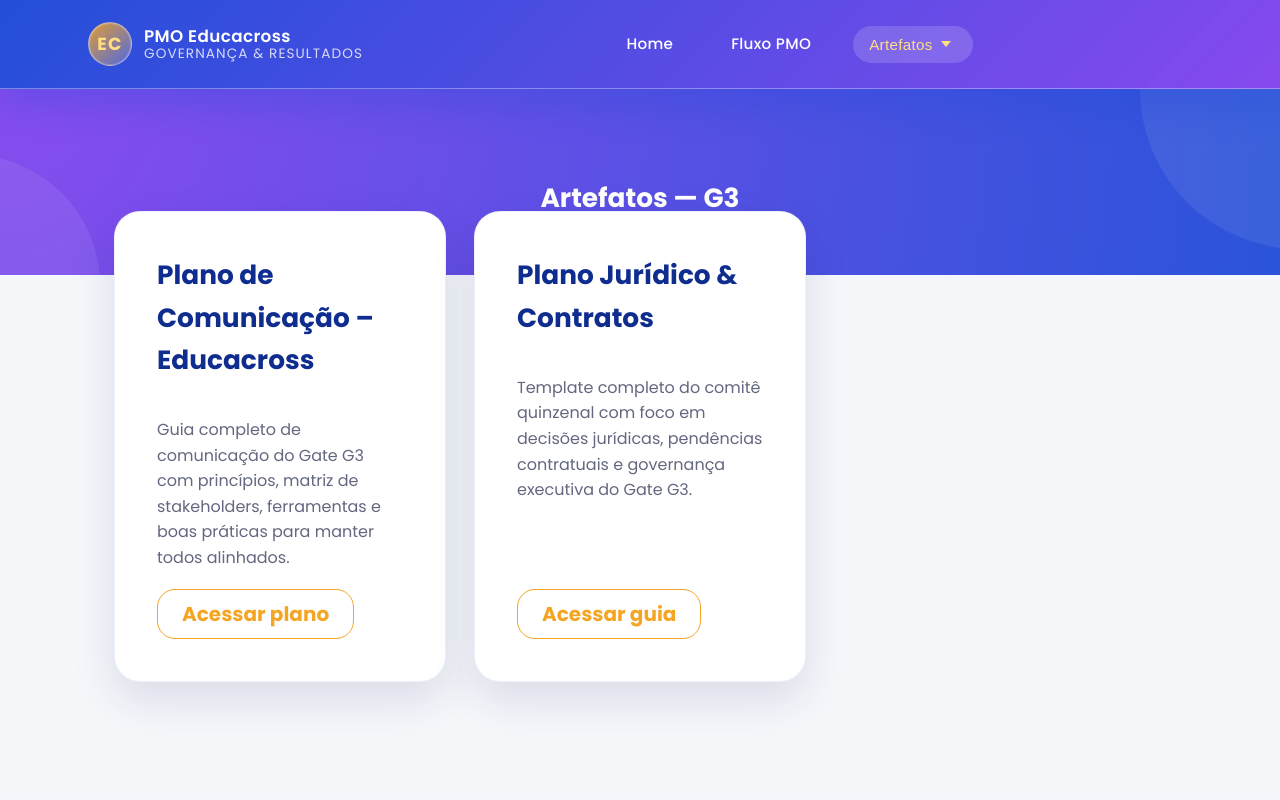
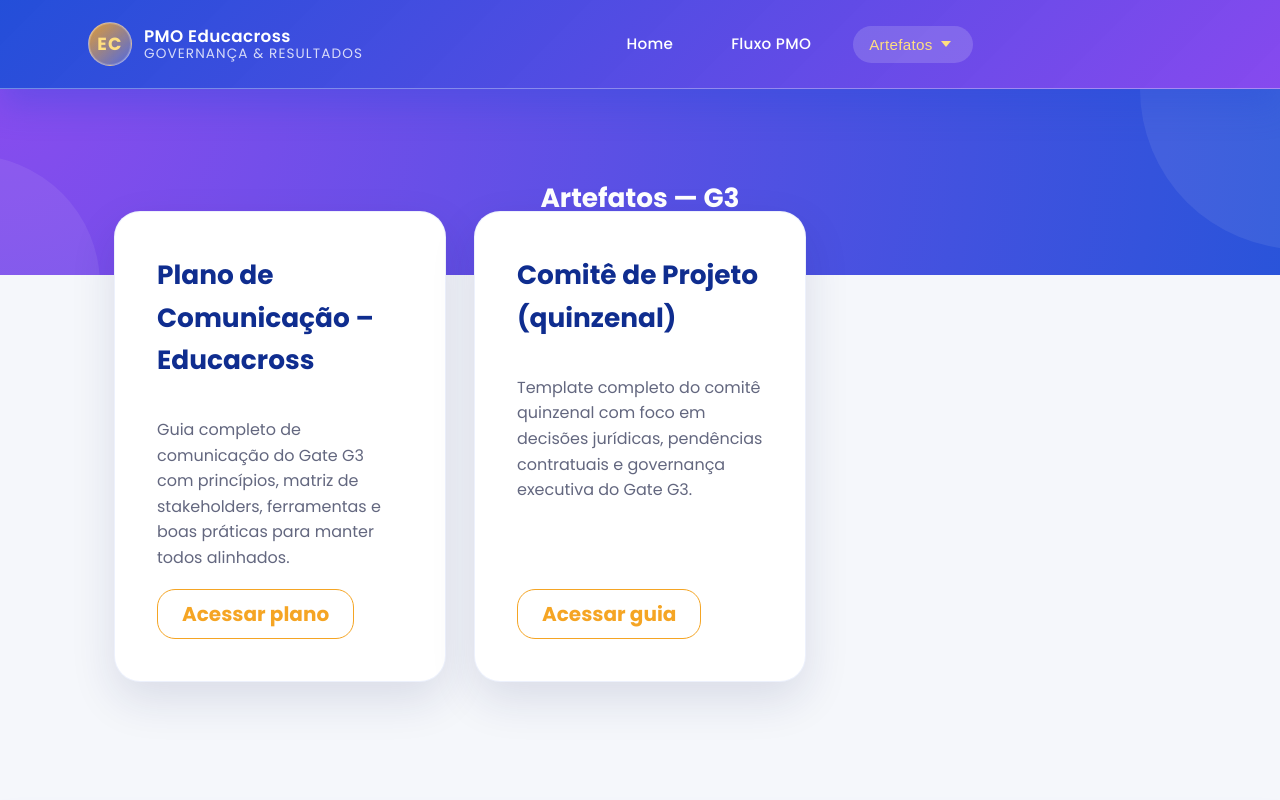
Before and after one commit to leonfpontes/pmo_educacross, a Next.js app: page /artefatos/g3 in a window 1280 px wide. Shown: the top 800 px of the page. Built offline with nearby package versions, Linux system fonts and the light colour scheme.

Commit message:
Update G3 committee card title

```diff
--- a/pages/artefatos/g3/index.js
+++ b/pages/artefatos/g3/index.js
@@ -10,7 +10,7 @@ const g3Artifacts = [
     actionLabel: 'Acessar plano',
   },
   {
-    title: 'Plano Jurídico & Contratos',
+    title: 'Comitê de Projeto (quinzenal)',
     description:
       'Template completo do comitê quinzenal com foco em decisões jurídicas, pendências contratuais e governança executiva do Gate G3.',
     href: '/artefatos/g3/plano-juridico-contratos',
```
